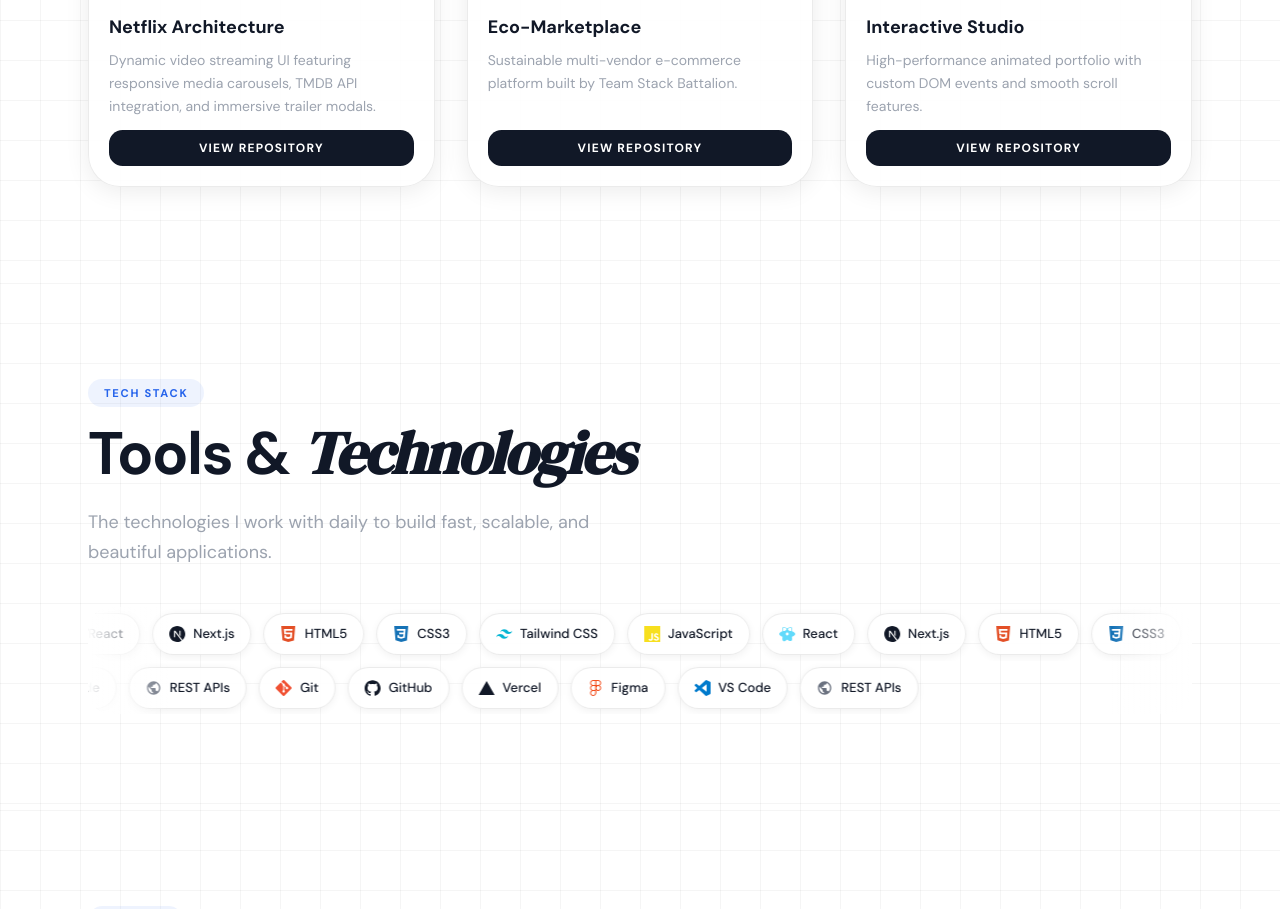
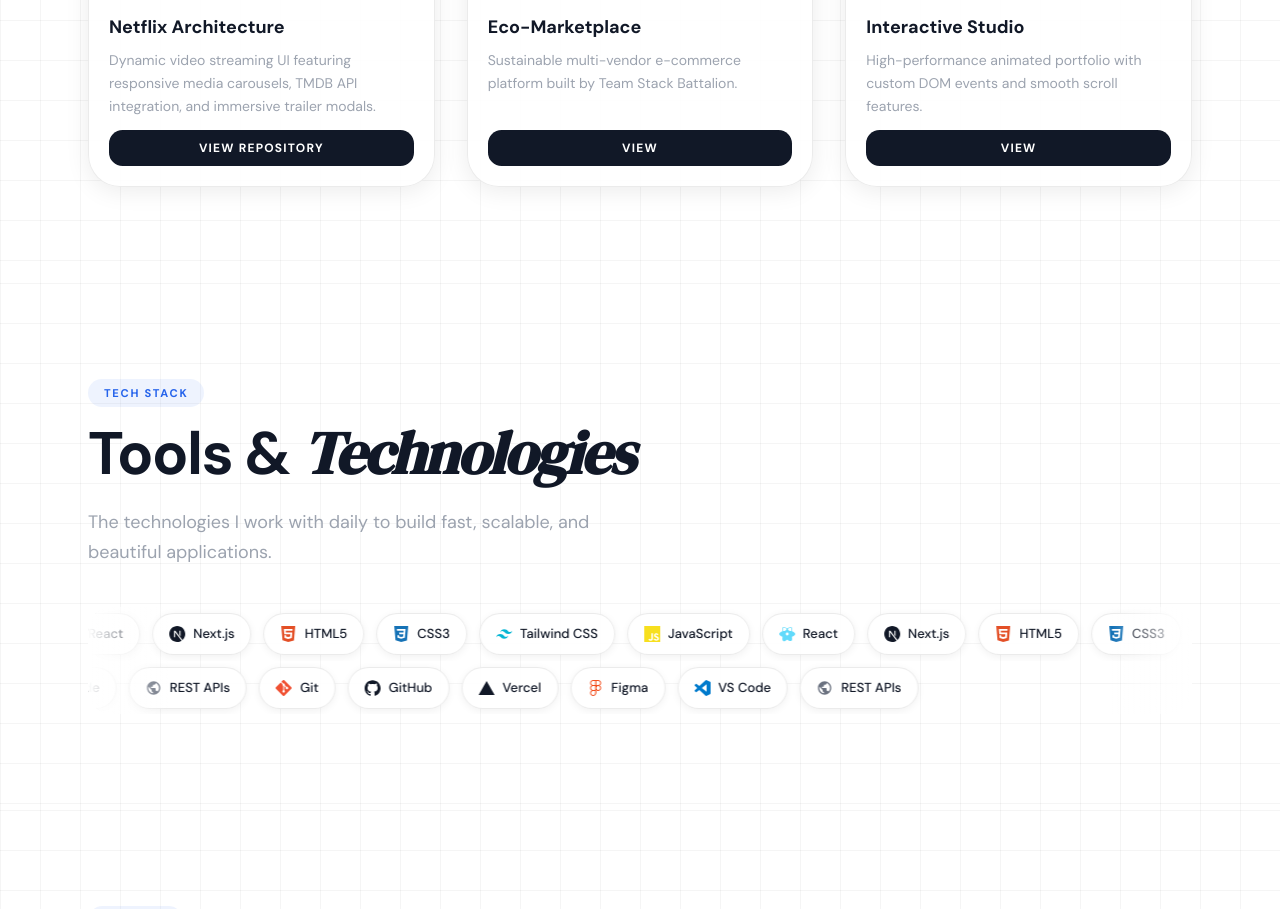
Before and after one commit to stackychan/shiblee-portfolio, a Next.js app: page / in a window 1280 px wide. Shown: the part 1340-2249 px from the top of the page. Built offline with nearby package versions, Linux system fonts and the light colour scheme; a web font is replaced by a local one.

Commit message:
Update Terra and Nova to use live 'View' links

```diff
--- a/components/ProjectsSection.tsx
+++ b/components/ProjectsSection.tsx
@@ -46,13 +46,30 @@ function ProjectCard({
         >
           {project.title}
         </h3>
-        <p className="text-sm leading-relaxed" style={{ color: "var(--text-muted)" }}>
+        <p
+          className="text-sm leading-relaxed"
+          style={{ color: "var(--text-muted)" }}
+        >
           {project.description}
         </p>
       </div>
 
       {/* Footer */}
       <div className="px-5 pb-5">
+        {project.liveUrl ? (
+          <a
+            href={project.liveUrl}
+            target="_blank"
+            rel="noopener"
+            className="block w-full py-2.5 rounded-[0.85rem] text-center text-xs font-bold tracking-[0.1em] uppercase transition-all hover:opacity-85 active:scale-[0.98]"
+            style={{
+              background: "var(--text)",
+              color: "var(--bg)",
+            }}
+          >
+            View
+          </a>
+        ) : (
           <a
             href={project.repoUrl}
             target="_blank"
@@ -65,21 +82,20 @@ function ProjectCard({
           >
             View Repository
           </a>
+        )}
       </div>
     </div>
   );
 }
 
 export default function ProjectsSection() {
-  const { ref: headerRef, isVisible: headerVisible } = useIntersectionObserver();
+  const { ref: headerRef, isVisible: headerVisible } =
+    useIntersectionObserver();
 
   return (
     <section id="projects" className="grid-bg relative py-24">
       <div className="max-w-6xl mx-auto px-6">
-        <div
-          ref={headerRef}
-          className={headerVisible ? "visible" : ""}
-        >
+        <div ref={headerRef} className={headerVisible ? "visible" : ""}>
           <span
             className={`section-label-animate inline-block px-4 py-1.5 rounded-full text-[0.7rem] font-bold tracking-[0.15em] uppercase mb-4 ${
               headerVisible ? "visible" : ""
--- a/data/index.ts
+++ b/data/index.ts
@@ -93,6 +93,7 @@ export const projects: Project[] = [
     thumbText: "TERRA COLLECTIVE",
     badge: "1ST PLACE • HACKATHON",
     repoUrl: "https://github.com/stackychan/greenconf",
+    liveUrl: "https://terracollective.vercel.app/",
   },
   {
     id: "nova",
@@ -106,6 +107,7 @@ export const projects: Project[] = [
     },
     thumbText: "NOVA",
     repoUrl: "https://github.com/stackychan/nova-portfolio",
+    liveUrl: "https://nova-studio1.vercel.app/",
   },
 ];
 
--- a/types/index.ts
+++ b/types/index.ts
@@ -13,6 +13,7 @@ export interface Project {
   thumbText: string;
   badge?: string;
   repoUrl: string;
+  liveUrl?: string;
 }
 
 export interface Experience {
```
Lines whose indentation alone changed are shown as unchanged.
